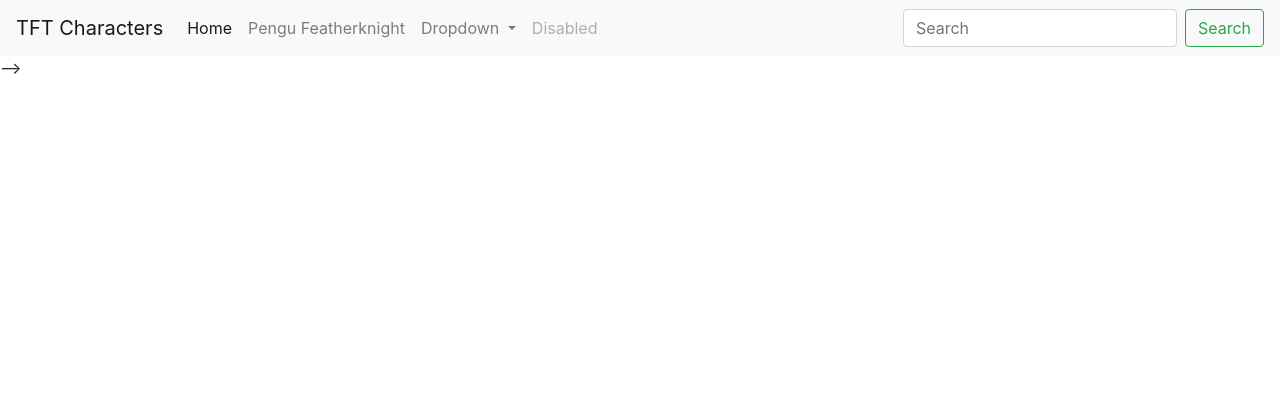
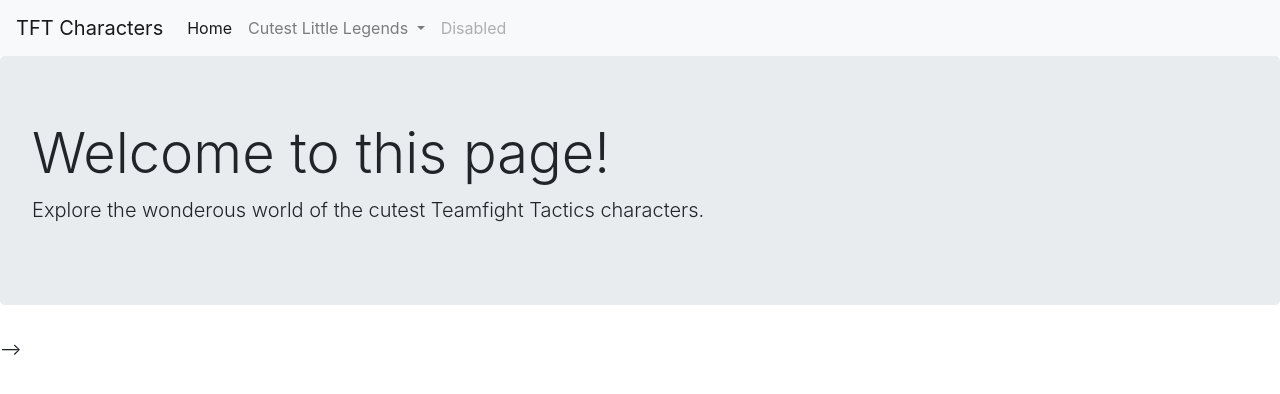
Before and after one commit to WilhelminaSteffen/prj4-chapter-6, a plain HTML site: page index.html in a window 1280 px wide. Drawn offline with Linux system fonts and the light colour scheme.

Commit message:
created jumbatron

```diff
--- a/index.html
+++ b/index.html
@@ -22,32 +22,28 @@
       <li class="nav-item active">
         <a class="nav-link" href="#">Home <span class="sr-only">(current)</span></a>
       </li>
-      <li class="nav-item">
-        <a class="nav-link" href="#">Pengu Featherknight</a>
-      </li>
       <li class="nav-item dropdown">
         <a class="nav-link dropdown-toggle" href="#" id="navbarDropdown" role="button" data-toggle="dropdown" aria-haspopup="true" aria-expanded="false">
-          Dropdown
+          Cutest Little Legends
         </a>
         <div class="dropdown-menu" aria-labelledby="navbarDropdown">
-          <a class="dropdown-item" href="#">Action</a>
-          <a class="dropdown-item" href="#">Another action</a>
+          <a class="dropdown-item" href="#">Pengu</a>
+          <a class="dropdown-item" href="#">Furyhorn</a>
           <div class="dropdown-divider"></div>
-          <a class="dropdown-item" href="#">Something else here</a>
+          <a class="dropdown-item" href="#">Silverwing</a>
         </div>
       </li>
       <li class="nav-item">
         <a class="nav-link disabled" href="#">Disabled</a>
       </li>
     </ul>
-    <form class="form-inline my-2 my-lg-0">
-      <input class="form-control mr-sm-2" type="search" placeholder="Search" aria-label="Search">
-      <button class="btn btn-outline-success my-2 my-sm-0" type="submit">Search</button>
-    </form>
   </div>
 </nav>
 
-      <header><!-- heading title and subtitle goes here --></header>
+      <header><div class="jumbotron">
+  <h1 class="display-4">Welcome to this page!</h1>
+  <p class="lead">Explore the wonderous world of the cutest Teamfight Tactics characters.</p>
+</div></header>
     <section><!-- call to action goes here --></section>
     <main class="container"><!-- Main Grid -->
         <div class="row">
```
